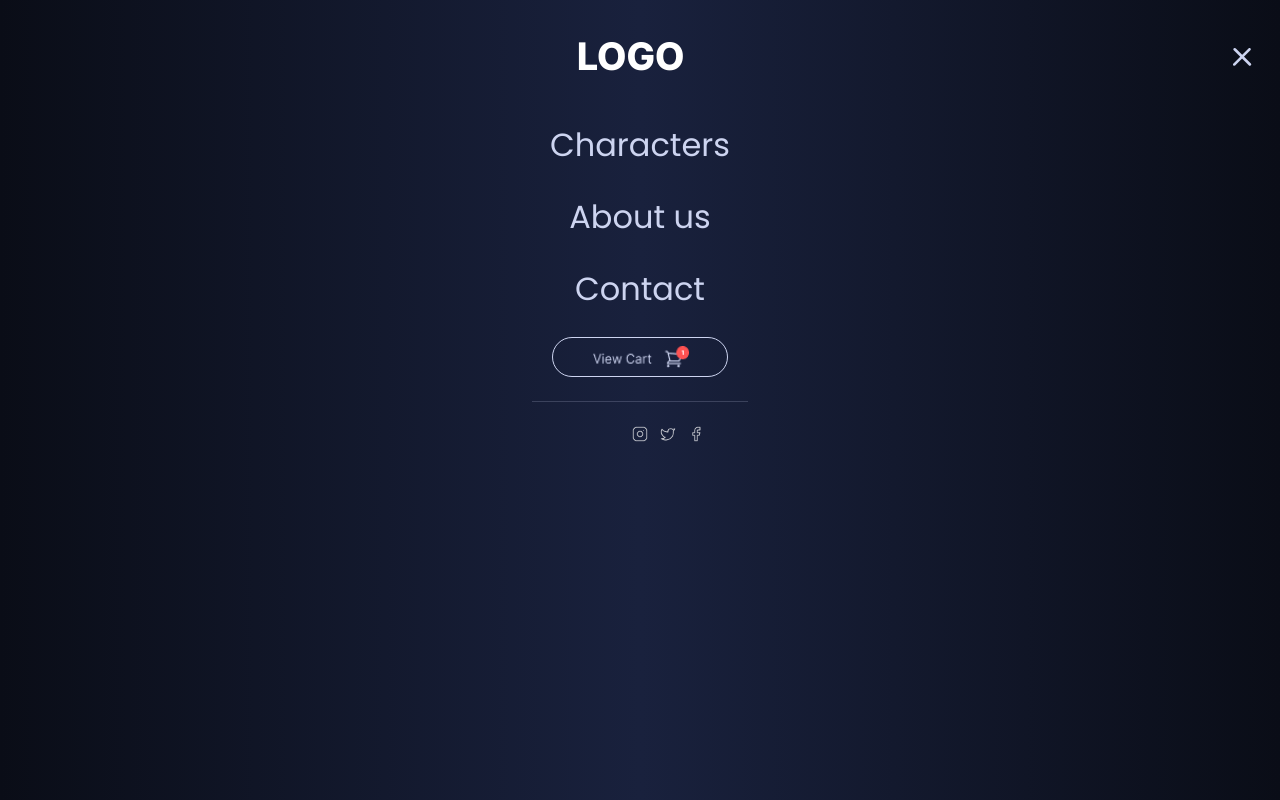
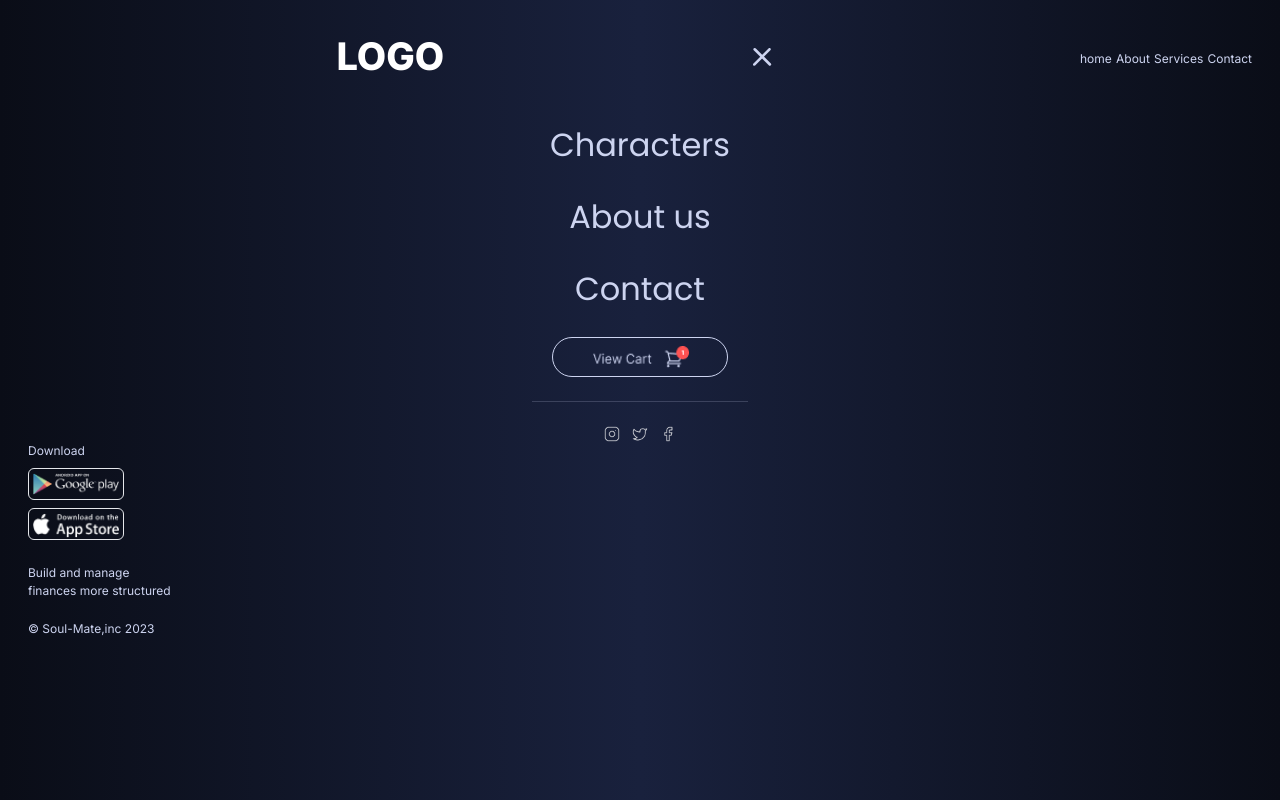
Before and after one commit to kawtharayomide/website_projects, a website: page src/index.html in a window 1280 px wide. Drawn offline with Linux system fonts and the light colour scheme.

Commit message:
started on js

```diff
--- a/src/index.html
+++ b/src/index.html
@@ -19,7 +19,18 @@
             <div class="nav-container  flex flex-row items-center justify-between  ">
                 <p class="empty div"></p>
                 <nav class="font-inter text-[38px] text-white font-extrabold mt ">LOGO</nav>
+            <button class="hamburger justify-end">
                 <img class=" h-4.4 flex justify-end" src="../src/styles/assets/Union.png" alt="">
+            </button>
+            <div id="menu" class=" flex-row">
+                <a href="#" class="text-[12px] text-[#CDD4F0] font-inter hover:bg-gray-200 ">home</a>
+                <a href="#" class="text-[12px] text-[#CDD4F0] font-inter hover:bg-gray-200 ">About</a>
+                <a href="#" class="text-[12px] text-[#CDD4F0] font-inter hover:bg-gray-200 ">Services</a>
+                <a href="#" class="text-[12px] text-[#CDD4F0] font-inter hover:bg-gray-200 ">Contact</a>
+
+            </div>
+
+
             </div>
             <div class="Hero flex flex-col place-items-center gap-6  ">
               <div class="text-container text-[32px] text-[#CDD4F0;] font-poppins font- text-center space-y-6 mt-9">
@@ -31,13 +42,27 @@
                     <img class=" w-24  " src="../src/styles/assets/view cart.png" alt="">
                 </button>
                   <img src="../src/styles/assets/Line 1.png" alt="">
-                   <div class="icon flex flex-row gap-3 w-4  place-items-center">
+                   <div class="icon flex flex-row gap-3 w-4 justify-center">
                     <img src="../src/styles/assets/Icon/instagram.png" alt="">
                     <img src="../src/styles/assets/Icon/twitter.png" alt="">
                     <img src="../src/styles/assets/Icon/facebook.png" alt="">
                    </div>
 
             </div>
+
+                <footer class=" flex flex-col gap-2">
+                    <h5 class=" text-[12px] text-[#CDD4F0] font-inter  ">Download</h5>
+                    <div class=" flex flex-col gap-2">
+                        <button class=" border-[0.5px] rounded-md w-24 h-8 p-1">
+                            <img class="w-24" src="../src/styles/assets/google .png" alt="">
+                        </button>
+                            <button class="border-[0.5px] rounded-md w-24 h-8 p-1">
+                                <img class="w-24" src="../src/styles/assets/app.png" alt="">
+                            </button>
+                    </div>
+                      <h5 class="text-[12px] text-[#CDD4F0] font-inter mt-4">Build and manage <br> finances more structured</h5>
+                      <h5 class="text-[12px] text-[#CDD4F0] font-inter mt-3">© Soul-Mate,inc 2023</h5>
+                </footer>
 
         </div>
         <!-- <div class="container">
```
Also changed, not shown: src/styles/assets/app store.svg (added), src/styles/assets/app.png (added), src/styles/assets/google .png (added), src/styles/styles.css.
